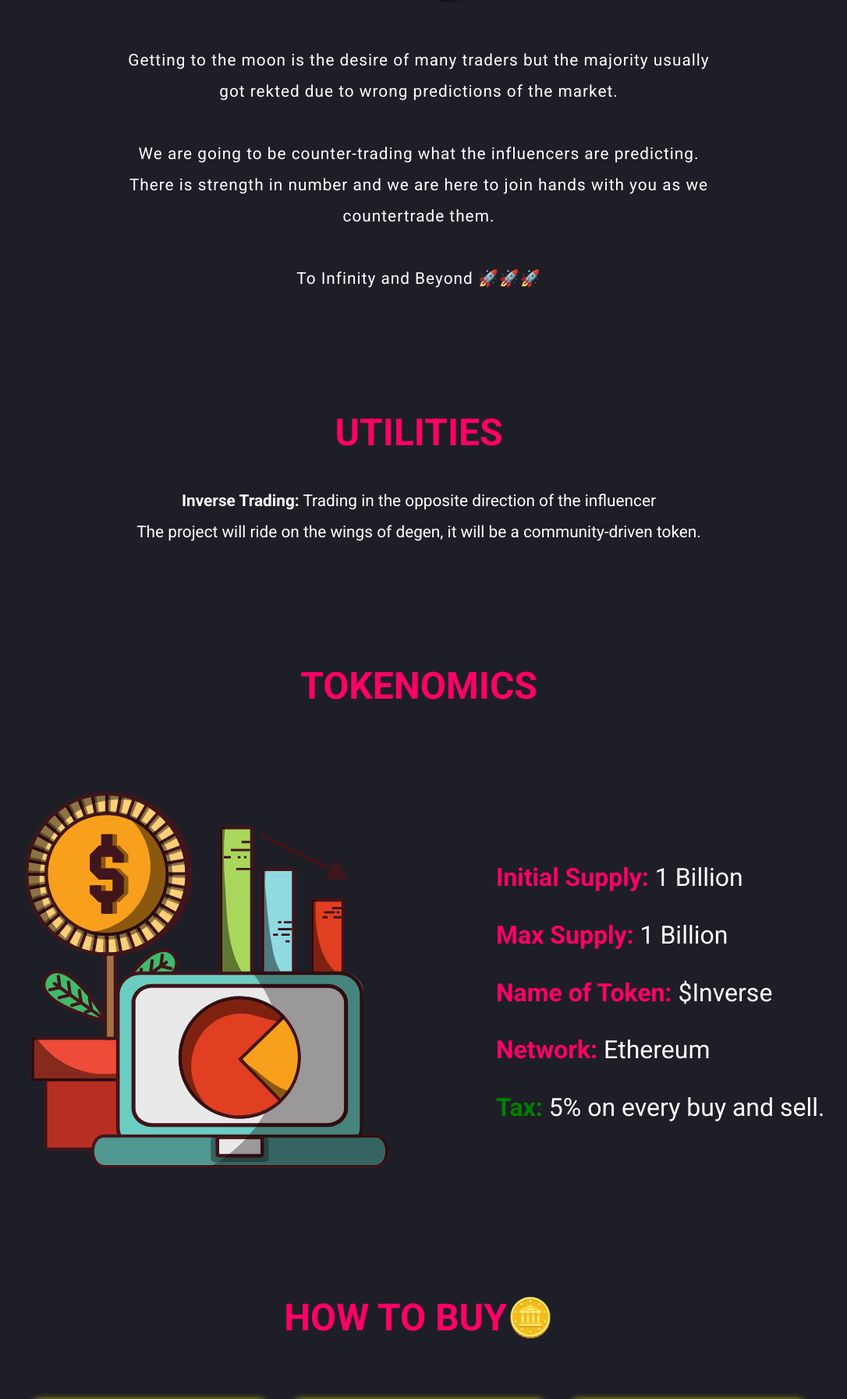
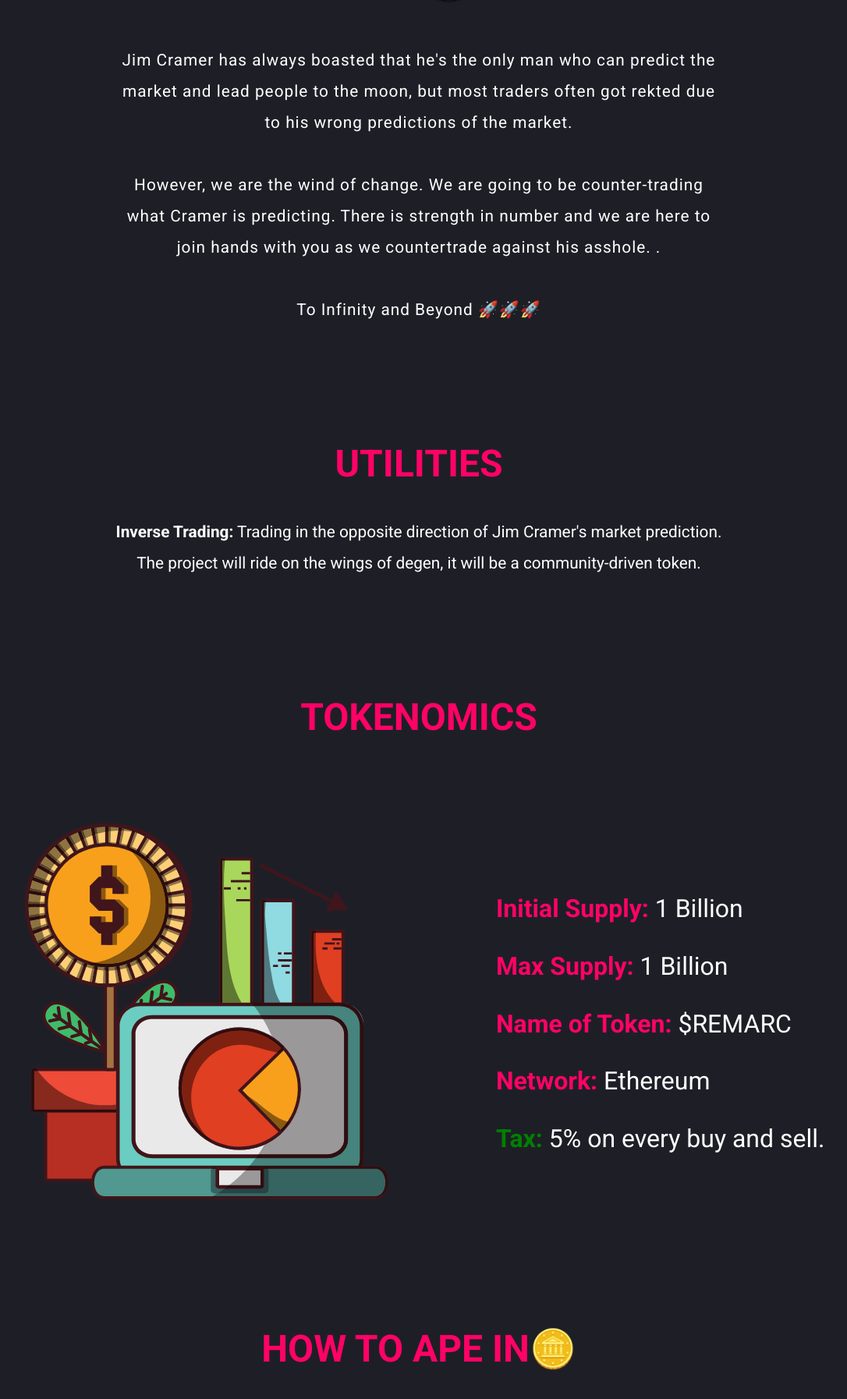
Before and after one commit to yuvrajjwala/cramerinverse, a plain HTML site: page index.html in a window 1280 px wide. Shown: the part 1255-3049 px from the top of the page at 78% size, without its empty margins (103-1189 px from the left). Drawn offline with nearby package versions, Linux system fonts and the light colour scheme; a script that the page names is missing.

Commit message:
Update index.html

```diff
--- a/index.html
+++ b/index.html
@@ -44,10 +44,11 @@
   <div>
     <img id="img1"  data-aos="zoom-in" data-aos-duration="1000"src="./img1.png">
     <div class="img1-text" data-aos="fade-up" data-aos-duration="1000">
-      Getting to the moon is the desire of many traders but the majority usually got rekted due to wrong predictions of the market.
+      Jim Cramer has always boasted that he's the only man who can predict the market and lead people to the moon, but most traders often got rekted due to his wrong predictions of the market.
+
       <br><br>
-We are going to be counter-trading what the influencers are predicting.
-There is strength in number and we are here to join hands with you as we countertrade them.<br><br>
+      However, we are the wind of change. We are going to be counter-trading what Cramer is predicting. There is strength in number and we are here to join hands with you as we countertrade against his asshole.
+      .<br><br>
 
 To Infinity and Beyond 🚀🚀🚀
 
@@ -55,7 +56,7 @@ To Infinity and Beyond 🚀🚀🚀
 
     <div><h2 class="h2" data-aos="fade-up" data-aos-duration="1000">Utilities</h2>
     <ul  class="util" >
-      <li data-aos="fade-up" data-aos-duration="800"><b>Inverse Trading:</b> Trading in the opposite direction of the influencer</li>
+      <li data-aos="fade-up" data-aos-duration="800"><b>Inverse Trading:</b> Trading in the opposite direction of Jim Cramer's market prediction.</li>
       <li data-aos="fade-up" data-aos-duration="1000">The project will ride on the wings of degen, it will be a community-driven token.</li>
     </ul></div>
   </div>
@@ -67,7 +68,7 @@ To Infinity and Beyond 🚀🚀🚀
     <div class="teko-text" data-aos="slide-left" data-aos-duration="1000">
       <span class="teko-red">Initial Supply:</span> 1 Billion<br><br>
       <span class="teko-red">Max Supply:</span> 1 Billion<br><br>
-      <span class="teko-red">Name of Token:</span> $Inverse<br><br>
+      <span class="teko-red">Name of Token:</span> $REMARC<br><br>
       <span class="teko-red">Network:</span> Ethereum<br><br>
       <span class="teko-green">Tax:</span> 5% on every buy and sell.<br><br>
 
@@ -75,7 +76,7 @@ To Infinity and Beyond 🚀🚀🚀
 
 
   </div>
-  <h2 class="h2" data-aos="fade-up" data-aos-duration="1000">HOW TO BUY🪙</h2>
+  <h2 class="h2" data-aos="fade-up" data-aos-duration="1000">HOW TO APE IN🪙</h2>
   <div class="how-to-buy">
     <div class="boxes" data-aos="flip-left" data-aos-duration="1000">
       <div class="metamask">1. Create MetaMask wallet</div>
```
